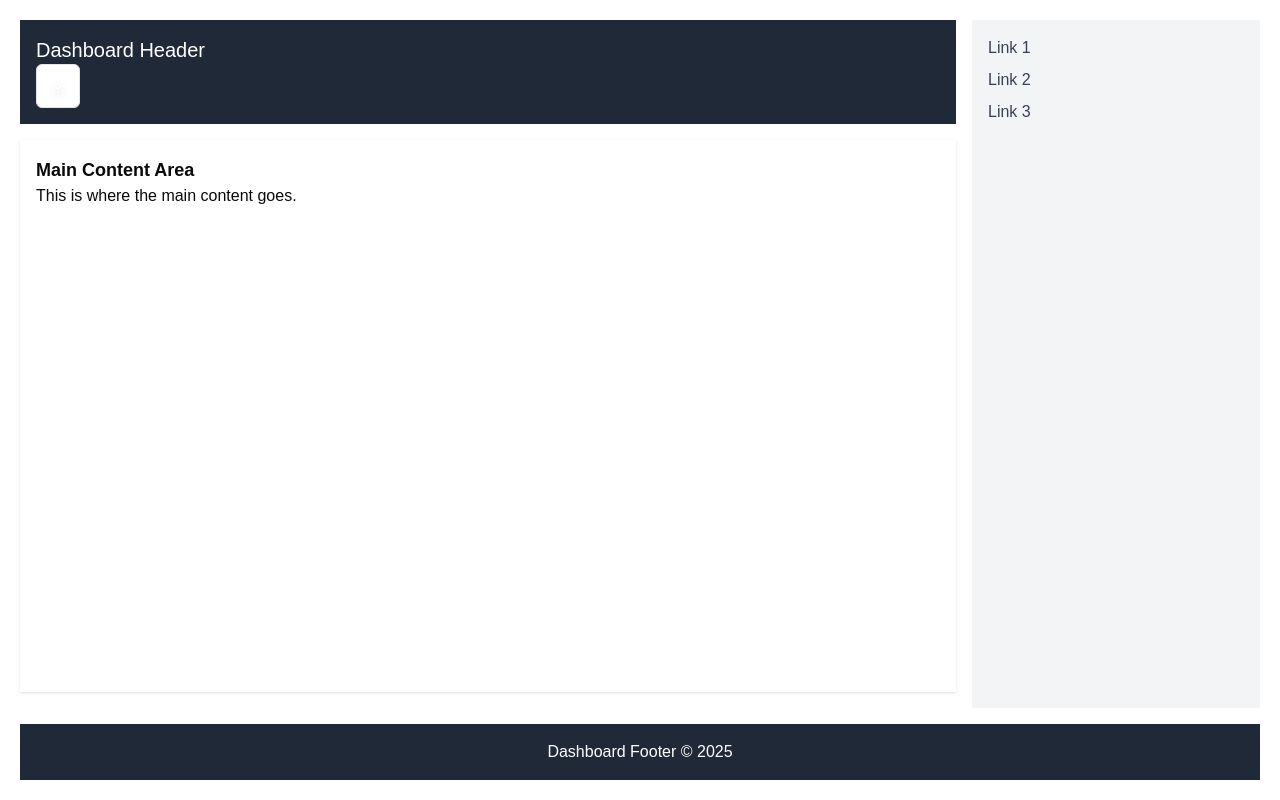
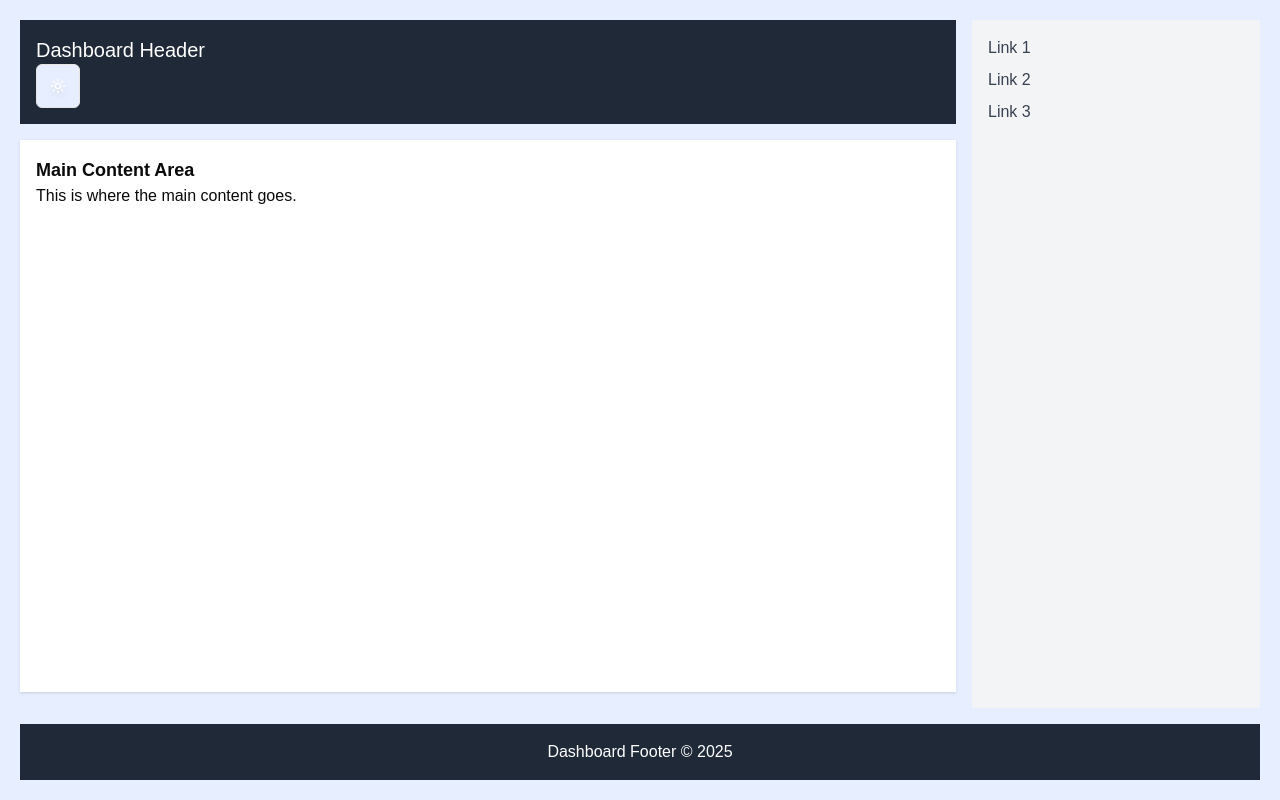
Before and after one commit to pooya-poi/next-starter-kit, a Next.js app: page /dashboard in a window 1280 px wide. Built offline with nearby package versions, Linux system fonts and the light colour scheme; what fluid-tailwind would draw is missing.

Commit message:
change: background color

```diff
--- a/src/app/globals.css
+++ b/src/app/globals.css
@@ -8,7 +8,7 @@ body {
 
 @layer base {
   :root {
-    --background: 0 0% 100%;
+    --background: 219 100% 95%;
     --foreground: 0 0% 3.9%;
     --card: 0 0% 100%;
     --card-foreground: 0 0% 3.9%;
@@ -43,7 +43,7 @@ body {
     --sidebar-ring: 217.2 91.2% 59.8%;
   }
   .dark {
-    --background: 0 0% 3.9%;
+    --background: 222 47% 11%;
     --foreground: 0 0% 98%;
     --card: 0 0% 3.9%;
     --card-foreground: 0 0% 98%;
```
